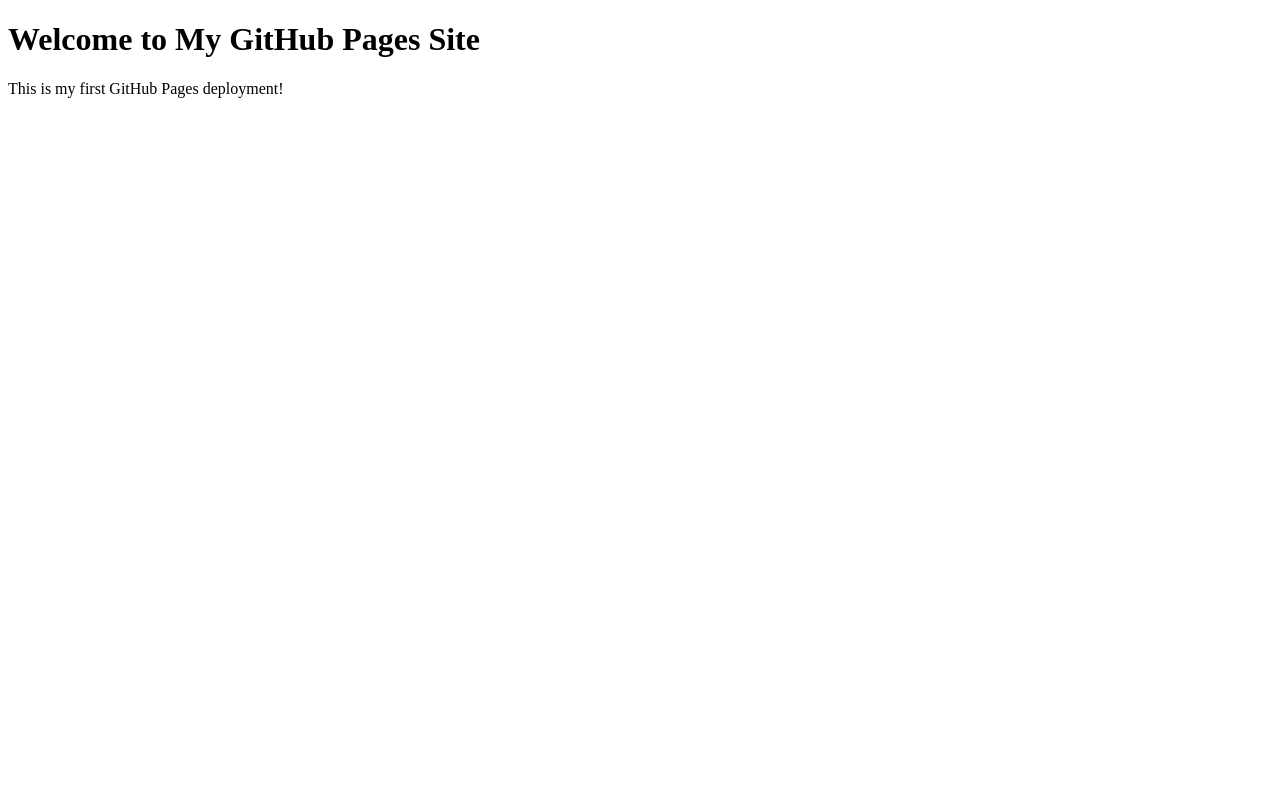
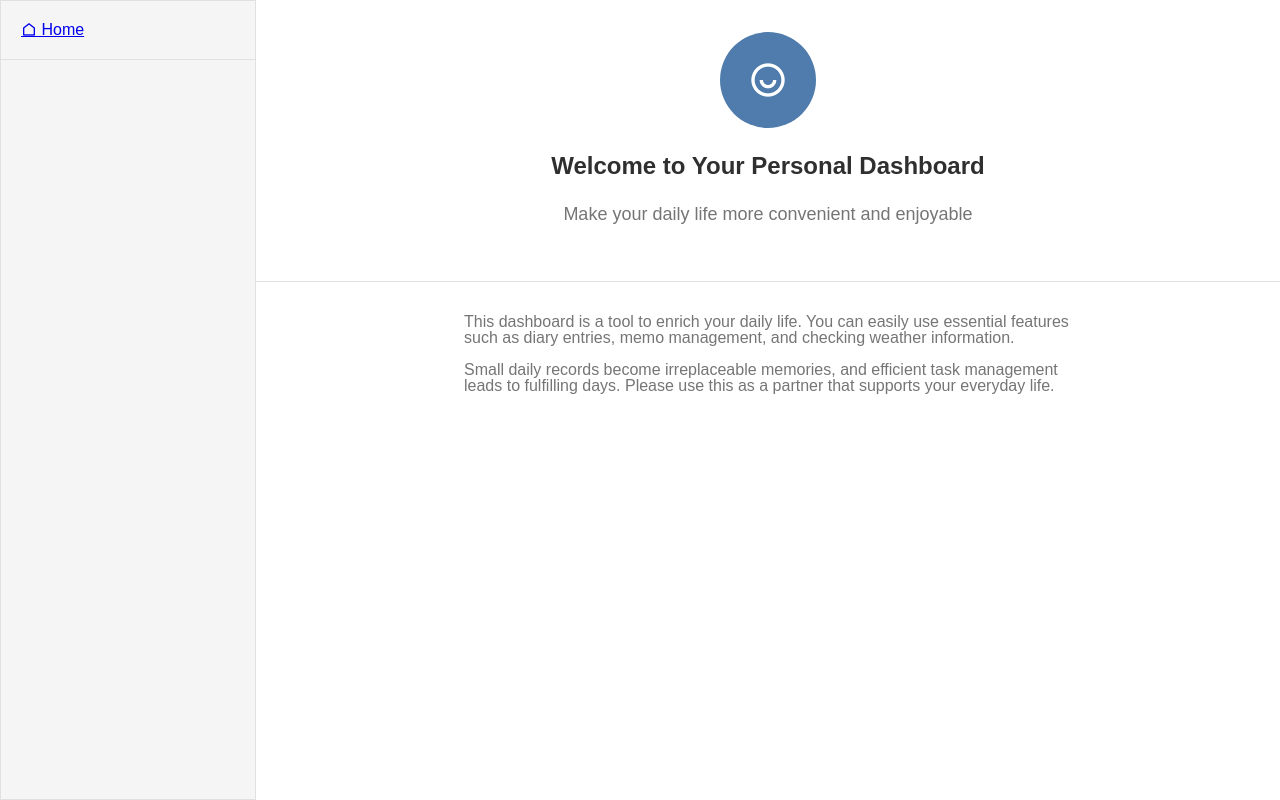
Before and after one commit to Yukina-K/my-first-web-app, a plain HTML site: page index.html in a window 1280 px wide. Drawn offline with nearby package versions, Linux system fonts and the light colour scheme.

Commit message:
Add files via upload
Upload new web site code

```diff
--- a/index.html
+++ b/index.html
@@ -1,12 +1,39 @@
 <!DOCTYPE html>
 <html lang="en">
-<head>
-    <meta charset="UTF-8">
-    <meta name="viewport" content="width=device-width, initial-scale=1.0">
-    <title>My GitHub Pages Site</title>
-</head>
-<body>
-    <h1>Welcome to My GitHub Pages Site</h1>
-    <p>This is my first GitHub Pages deployment!</p>
-</body>
+  <head>
+    <meta charset="UTF-8" />
+    <title>Dashboard</title>
+    <meta name="viewport" content="width=device-width, initial-scale=1.0" />
+    <link rel="stylesheet" href="./style.css" />
+    <link href="https://cdn.jsdelivr.net/npm/remixicon@4.5.0/fonts/remixicon.css" rel="stylesheet" />
+  </head>
+  <body>
+    <div class="dashboard_container">
+      <aside class="sidebar">
+        <header>
+          <a href="#" data-tab="home">
+            <span class="ri-home-line"></span>
+            Home
+          </a>
+        </header>
+      </aside>
+
+      <main>
+        <section id="home">
+          <header>
+            <div class="icon">
+              <span class="ri-user-smile-line"></span>
+            </div>
+            <p class="header_title">Welcome to Your Personal Dashboard</p>
+            <p class="header_subtitle">Make your daily life more convenient and enjoyable</p>
+          </header>
+          <div class="message">
+            <p>This dashboard is a tool to enrich your daily life. You can easily use essential features such as diary entries, memo management, and checking weather information.</p>
+            <p>Small daily records become irreplaceable memories, and efficient task management leads to fulfilling days. Please use this as a partner that supports your everyday life.</p>
+          </div>
+        </section>
+      </main>
+
+    </div>
+  </body>
 </html>
--- /dev/null
+++ b/style.css
@@ -0,0 +1,113 @@
+/* ブラウザで設定されているスタイルのリセット・共通設定 */
+/* 消さないでください */
+*,
+*::before,
+*::after {
+  box-sizing: border-box;
+}
+body,
+h1,
+h2,
+h3,
+p,
+ul,
+li,
+form,
+input,
+textarea,
+select,
+button {
+  margin: 0;
+  padding: 0;
+  font-family: sans-serif;
+}
+
+ul {
+  list-style: none;
+}
+/* スタイルのリセット終了 */
+
+/* サイドバーとメインコンテンツを包むための要素のスタイルを書いてください */
+.dashboard_container {
+  display: flex;
+  height: 100vh;
+}
+
+/* サイドバーに関連するスタイルを書いてください */
+.sidebar {
+  width: 256px;
+  flex-shrink: 0;
+  background-color: #f5f5f5;
+  border: 1px solid #e0e0e0;
+  display: flex;
+  flex-direction: column;
+  height: 100%;
+}
+
+.sidebar header {
+  padding: 20px;
+  border-bottom: 1px solid #e0e0e0;
+}
+
+.home {
+  font-size: 1.25rem;
+  font-weight: 600;
+  color: #4f7cac;
+  display: flex;
+  align-items: center;
+  gap: 8px;
+  text-decoration: none;
+}
+
+/* メインコンテンツに関連するスタイルを書いてください */
+main {
+  flex: 1;
+}
+
+main header{
+  background-color: white;
+  padding: 32px;
+  border-bottom: 1px solid #e0e0e0;
+  text-align: center;
+}
+
+.icon {
+  width: 96px;
+  height: 96px;
+  background-color: #4f7cac;
+  border-radius: 50%;
+  display: flex;
+  justify-content: center;
+  align-items: center;
+  margin: auto;
+  margin-bottom: 24px;
+  font-size: 2.5rem;
+  color: white;
+}
+
+.header_title {
+  font-size: 1.5rem;
+  font-weight: 600;
+  color: #2f2f2f;
+  margin: 8px;
+}
+
+.header_subtitle {
+  font-size: 1.125rem;
+  color: #757575;
+  margin: 24px;
+}
+
+.message {
+  max-width: 672px;
+  margin: auto;
+  margin-top: 0;
+  margin-bottom: 0;
+  padding: 32px;
+  color: #757575;
+  line-height: 16px;
+}
+
+.message p {
+  margin-bottom: 16px;
+}
```
